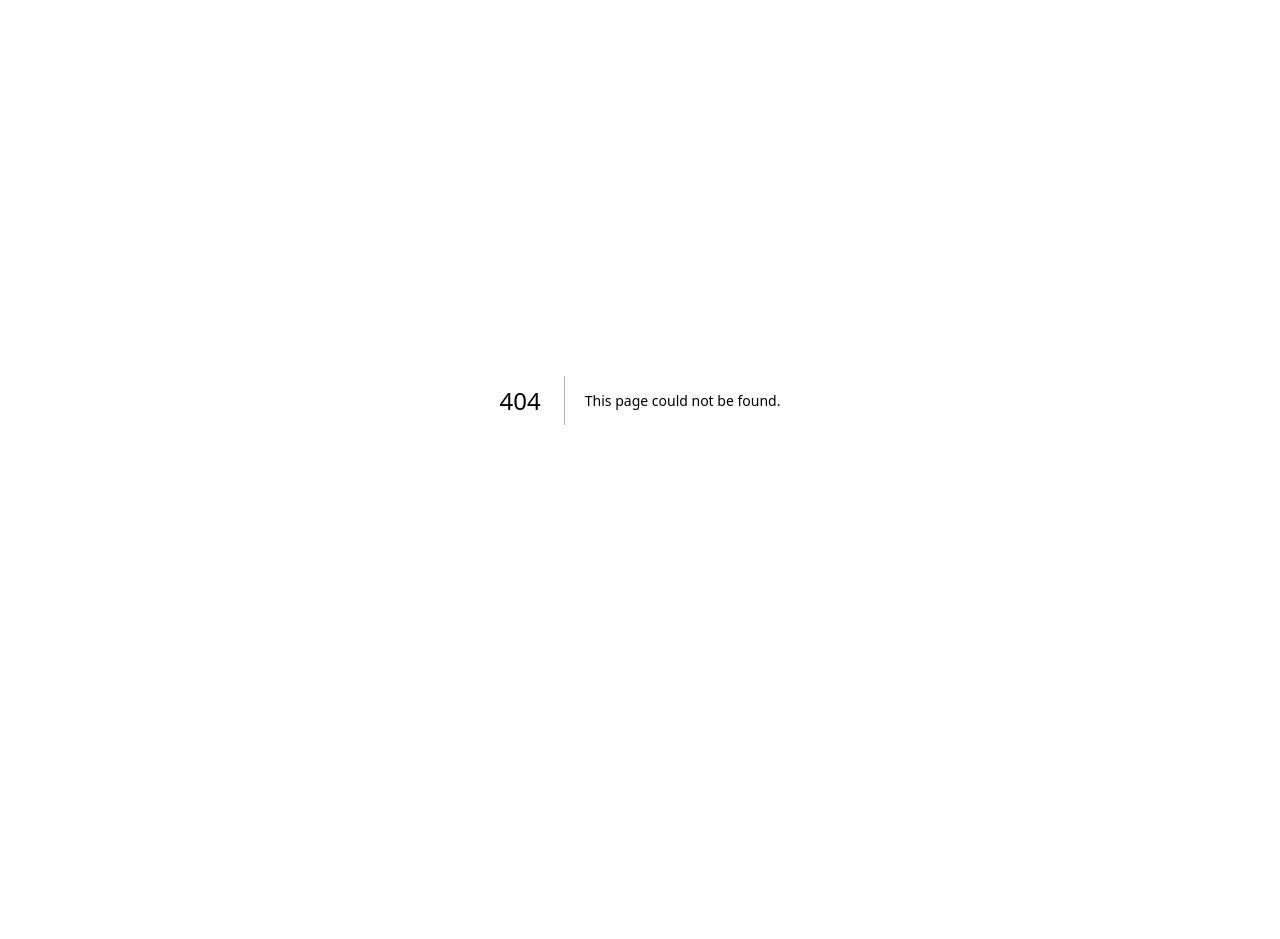
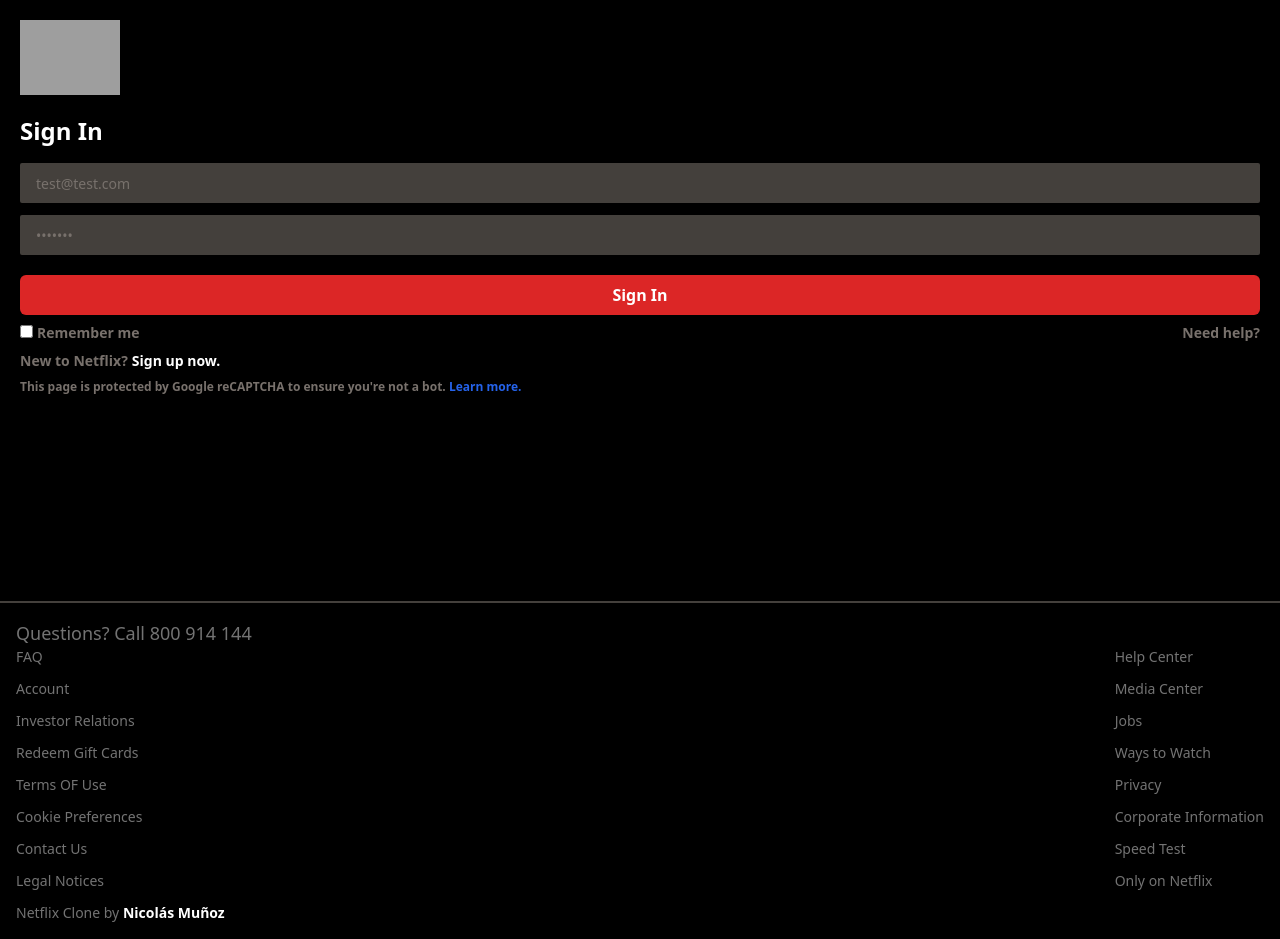
Before and after one commit to NicolasMunozC/netflix-clone, a Next.js app: page /login in a window 1280 px wide. Before the commit this address had no page. Before the commit the page ends 800 px from the top, so only its background shows below. Built offline with nearby package versions, Linux system fonts and the light colour scheme; grey boxes are pictures that could not be loaded.

Commit message:
feat(login): create login page

```diff
--- /dev/null
+++ b/pages/login.js
@@ -0,0 +1,44 @@
+import Footer from '@/components/Footer'
+import Image from 'next/image'
+import React from 'react'
+import { signIn } from '@/services'
+
+function login() {
+
+
+
+
+  return (
+    <div >
+        <div className='bg-black p-5'>
+            <Image alt='logo' src='/images/logo.png' height={20} width={100} />
+        </div>
+
+        <div className='bg-black text-stone-500 px-5 flex flex-col'>
+            <h1 className='text-white font-semibold text-2xl mb-4'>Sign In</h1>
+            <input className='h-10 rounded-sm mb-3 bg-stone-700 px-4 text-sm' type='text' placeholder='Email or phone number' defaultValue='test@test.com' />
+            <input className='h-10 rounded-sm mb-5 bg-stone-700 px-4 text-sm' type='password' placeholder='Password' defaultValue='test123' />
+            <button className=' bg-red-600 text-white font-semibold h-10 rounded-md mb-2' onClick={signIn}>Sign In</button>
+            <div className='flex flex-row justify-between font-semibold text-sm mb-2'>
+                <div className='flex flex-row'>
+                <label htmlFor='checkbox'>
+                <input type='checkbox' name='remember' id='checkbox' className='accent-stone-700 mr-1'/>
+                    Remember me</label>
+                </div>
+                <p>Need help?</p>
+            </div>
+            <div className='flex flex-row font-semibold text-sm mb-2'>
+                <p className='mr-1'>New to Netflix?</p>
+                <p className='text-white'>Sign up now.</p>
+            </div>
+                <p className='text-xs font-semibold'>This page is protected by Google reCAPTCHA to ensure you{"'"}re not a bot. <span className='text-xs text-blue-600'>Learn more.</span></p>
+        </div>
+
+        <div className='h-52 w-full bg-black border-stone-700 border-b-2' />
+
+        <Footer />
+    </div>
+  )
+}
+
+export default login
```
